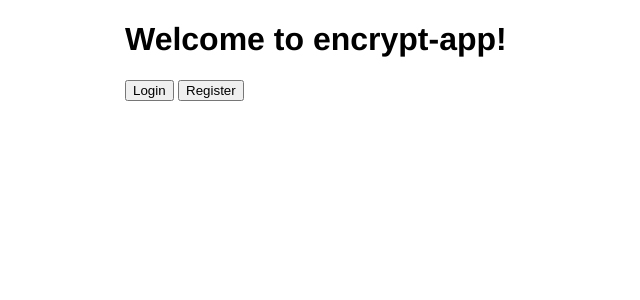
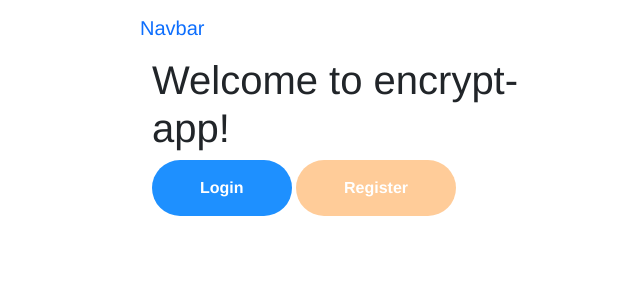
Before and after one commit to ninabohm/encrypt-app, a Flask app: page / in a window 1280 px wide. Shown: the top 300 px of the page, without its empty margins (290-930 px from the left). Run offline with Flask 2, Linux system fonts and the light colour scheme; a user stored in the database is signed in.

Commit message:
add navbar

```diff
--- /dev/null
+++ b/templates/header.html
@@ -0,0 +1,18 @@
+<html>
+    <header>
+        <nav class=navbar navbar-expand-lg navbar-light bg-light">
+            <a class="navbar-brand" href="/">Navbar</a>
+        <div class="collapse navbar-collapse" id="navbarNav">
+            <ul class="navbar-nav">
+                <li class="nav-item active">
+                    <a class="nav-link" href="/login">Login <span class="sr-only">(current)</span></a>
+                </li>
+                <li class="nav-item">
+                    <a class="nav-link" href="/register">Register</a>
+                </li>
+            </ul>
+        </div>
+        </nav>
+    </header>
+    {% block content %} {% endblock %}
+</html>
--- a/templates/index.html
+++ b/templates/index.html
@@ -5,23 +5,20 @@
     <meta name="viewport"
           content="width=device-width, user-scalable=no, initial-scale=1.0, maximum-scale=1.0, minimum-scale=1.0">
     <meta http-equiv="X-UA-Compatible" content="ie=edge">
+    <link href="https://cdn.jsdelivr.net/npm/bootstrap@5.1.3/dist/css/bootstrap.min.css" rel="stylesheet" integrity="sha384-1BmE4kWBq78iYhFldvKuhfTAU6auU8tT94WrHftjDbrCEXSU1oBoqyl2QvZ6jIW3" crossorigin="anonymous">
     <link rel="stylesheet" href="../static/css/style.css">
     <link rel="shortcut icon" href="../static/favicon.ico">
     <title>Welcome</title>
 </head>
 <body>
-    <h1>Welcome to encrypt-app!</h1>
-    <button onclick="location.href='/login'" type="button">Login</button>
-    <button onclick="location.href='/register'" type="button">Register</button>
-<!--    <form class="login-form" action="/login" method="POST">-->
-<!--        <div>-->
-<!--            <label class="label-1" for="user_name">Username</label>-->
-<!--            <input id="user_name" name="user_name" type="text" class="form-control" required autofocus><br>-->
-<!--        </div>-->
-<!--        <br>-->
-<!--        <div>-->
-<!--            <button class="btn-primary" type="submit">Login</button>-->
-<!--        </div>-->
-<!--    </form>-->
+    {% extends "header.html" %}
+    {% block content %}
+        <div class="container">
+            <h1>Welcome to encrypt-app!</h1>
+            <button type="button" class="btn btn-primary" onclick="location.href='/login'">Login</button>
+            <button type="button" class="btn btn-secondary" onclick="location.href='/register'">Register</button>
+        </div>
 </body>
+    {% endblock %}
+
 </html>
```
